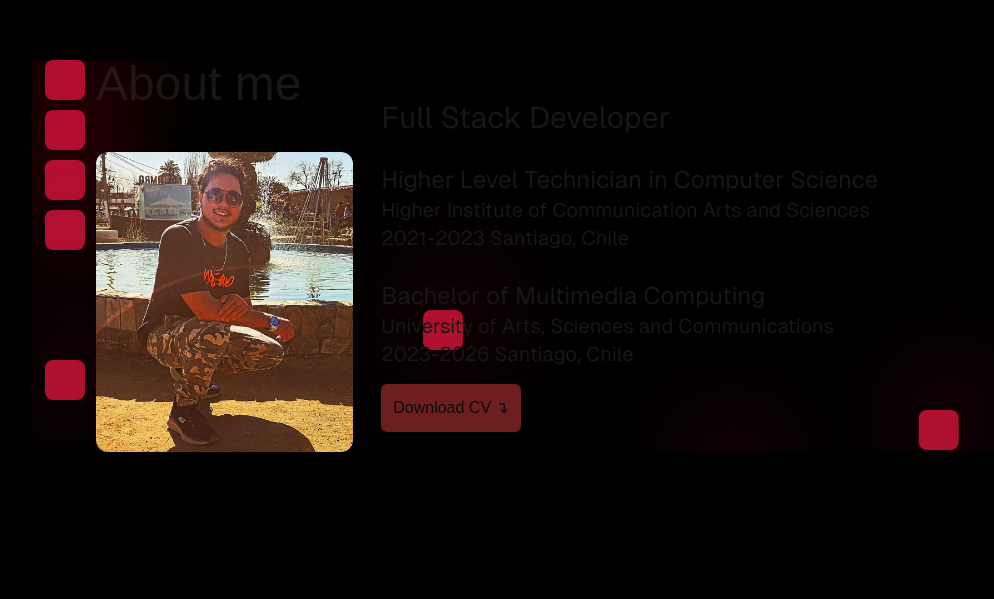
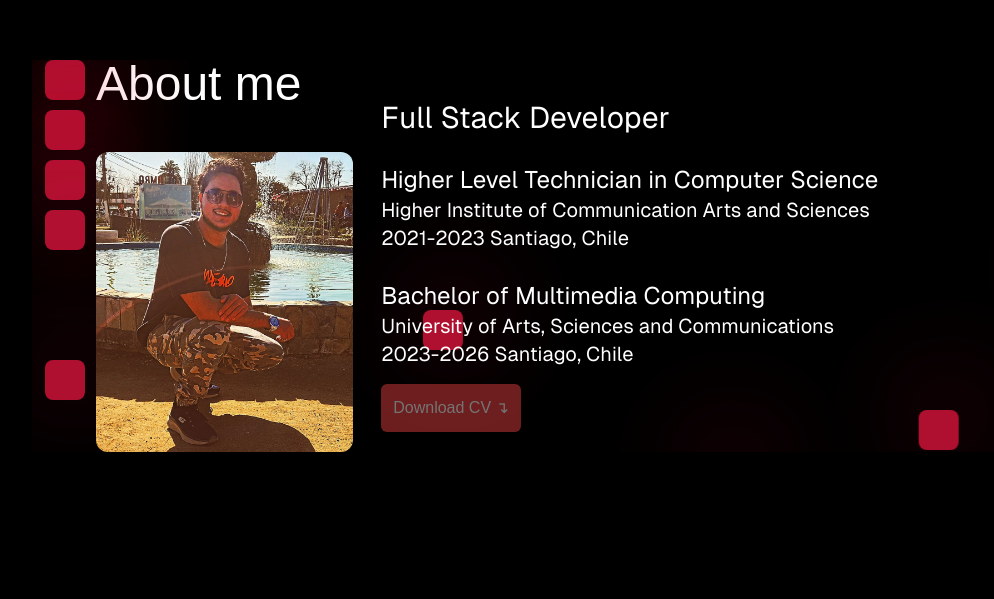
Before and after one commit to Raxter98/mi-portafolio, a Next.js app: page / in a window 1280 px wide. Shown: the part 580-1179 px from the top of the page, without its empty margins (124-1118 px from the left). Built offline with nearby package versions, Linux system fonts and the light colour scheme.

Commit message:
agregando video y texto blanco

```diff
--- a/components/about/page.tsx
+++ b/components/about/page.tsx
@@ -19,7 +19,7 @@ const AboutMe = () => {
 
       <section className=" md:flex   w-full  justify-center">
         <div className="mb-9 md:mb-0 md:ml-16 flex flex-col items-center  md:block   md:w-1/3">
-          <h2 className=" text-4xl md:mb-11 md:text-5xl from-white to-black">
+          <h2 className=" text-4xl md:mb-11 md:text-5xl text-white">
             About me
           </h2>
 
@@ -35,13 +35,13 @@ const AboutMe = () => {
           <div className="block md:hidden">
             <a href="/cv.pdf" download="cv.pdf">
               <button className="bg-red-500 opacity-45 p-3 mt-4 rounded-md hover:opacity-100 transition ease-in-out delay-150">
-                Download CV ↴
+                <p className="text-white">Download CV ↴</p>
               </button>
             </a>
           </div>
         </div>
         <div className="md:w-[700px] md:mt-10  flex flex-col">
-          <p className="text-xl z-10 font-[family-name:var(--font-geist-sans)]  md:mr-6">
+          <p className="text-white text-xl z-10 font-[family-name:var(--font-geist-sans)]  md:mr-6">
             <span className=" md:text-3xl">Full Stack Developer</span>
             <br />
             <br />
@@ -72,7 +72,7 @@ const AboutMe = () => {
           <div className="hidden md:block">
             <a href="/cv.pdf" download="cv.pdf">
               <button className="bg-red-500 opacity-45 p-3 mt-4 rounded-md hover:opacity-100 transition ease-in-out delay-150">
-                Download CV ↴
+                <p className="text-white">Download CV ↴</p>
               </button>
             </a>
           </div>
```
Also changed, not shown: 1 other file (tests, documents, lock files or other folders).
